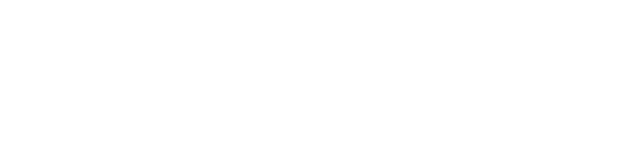
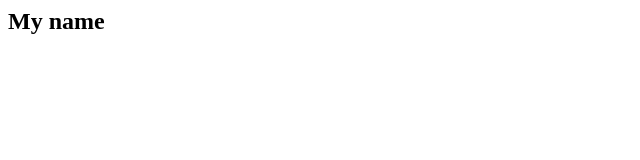
Before and after one commit to mikeerockscode/foobar, a plain HTML site: page index.html in a window 1280 px wide. Shown: the whole page, without its empty margins (0-640 px from the left). Drawn offline with Linux system fonts and the light colour scheme.

Commit message:
h2 is my name

```diff
--- a/index.html
+++ b/index.html
@@ -5,6 +5,6 @@
     <title>Document</title>
 </head>
 <body>
-
+    <h2>My name</h2>
 </body>
 </html>
```
